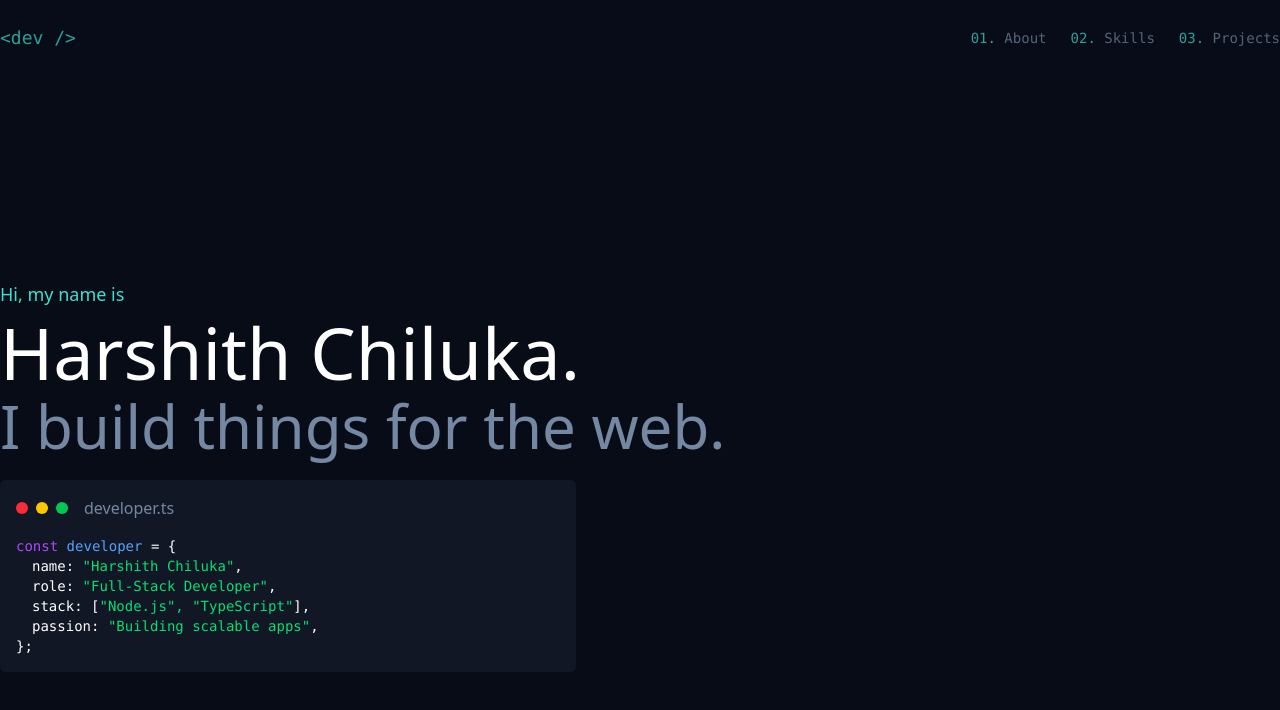
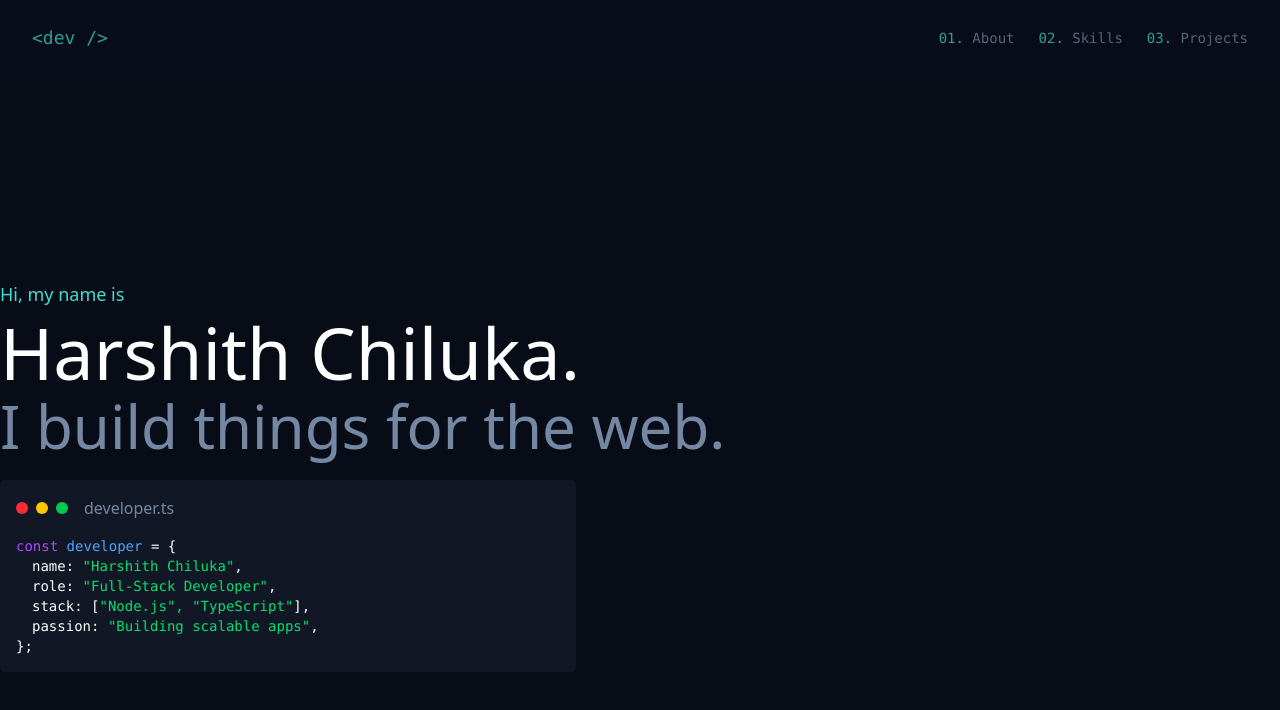
Before and after one commit to harshithkalki/Harshith_portfolio, a React (Vite) app: page / in a window 1280 px wide. Shown: the top 710 px of the page. Built offline with nearby package versions, Linux system fonts and the light colour scheme.

Commit message:
layout changes -1

```diff
--- a/src/App.tsx
+++ b/src/App.tsx
@@ -12,7 +12,7 @@ import NavBar from "./components/NavBar";
 function App() {
   return (
     <>
-      <div className="min-h-screen text-white bg-[#080c17] ">
+      <div className="min-h-screen text-white bg-[#080c17]  ">
         <NavBar />
         <Hero />
 
--- a/src/components/Hero.tsx
+++ b/src/components/Hero.tsx
@@ -3,7 +3,7 @@ import CodeBox from "./CodeBox";
 const Hero = () => {
   return (
     <div className="relative ">
-      <div className="flex mx-auto max-w-7xl items-center min-h-screen">
+      <div className="flex mx-auto max-w-7xl items-center min-h-screen xl:px-0 px-8">
         <div>
           <div className="text-[#3de0d0] text-lg font-sans ">
             Hi, my name is
--- a/src/components/NavBar.tsx
+++ b/src/components/NavBar.tsx
@@ -23,7 +23,7 @@ const NavBar = () => {
   return (
     <>
       <header className="sticky top-0 z-50 bg-[rgb(9,14,26)] opacity-70 ">
-        <div className="max-w-7xl mx-auto">
+        <div className="max-w-7xl mx-auto xl: px-8">
           <div className="py-6  justify-between items-center flex">
             <div className="font-mono  text-[#3de0d0] text-lg">{"<dev />"}</div>
             <nav className="hidden md:flex items-center gap-6">
```
